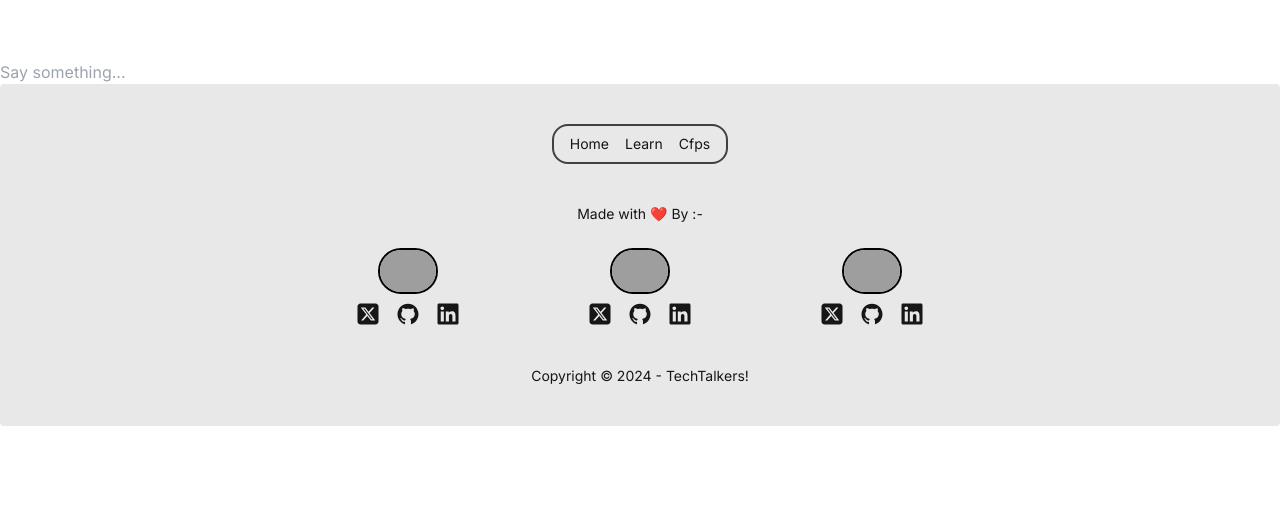
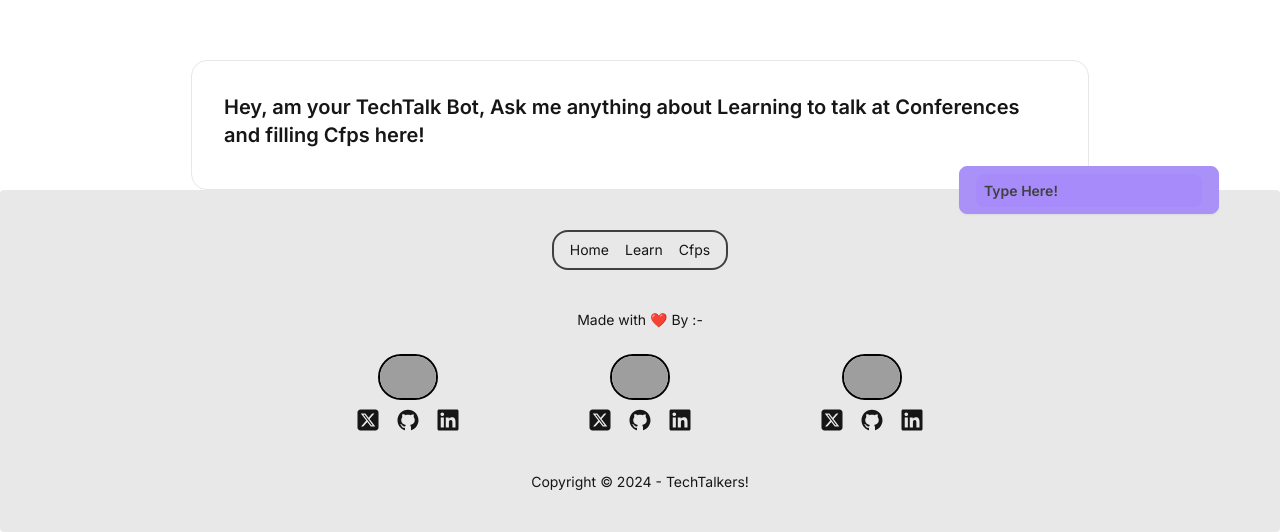
Before and after one commit to yash-raj10/Speaker.HUB, a Next.js app: page /learn in a window 1280 px wide. Shown: the part 3118-3650 px from the top of the page. Before the commit the page ends 3544 px from the top, so only its background shows below. Built offline with nearby package versions, Linux system fonts and the light colour scheme; grey boxes are pictures that could not be loaded.

Commit message:
chatbot done

```diff
--- a/src/app/learn/page.jsx
+++ b/src/app/learn/page.jsx
@@ -289,49 +289,35 @@ const page = () => {
         </li>
       </ul>
 
-      {/* <div className="container mx-auto p-4">
-        <div className="chat-container flex flex-col items-start">
-          <ChatFeed
-            messages={[messages]}
-            onSendMessage={handleSendMessage}
-            user={{ name: "You" }}
-            bot={{ name: "McQueen" }}
-            className="chat-messages overflow-y-auto"
+      <div className="w-full flex  items-center justify-center">
+        <div className="indicator ">
+          <div className="indicator-item indicator-bottom">
+            <form className="btn btn-primary" onSubmit={handleSubmit}>
+              <input
+                className="bg-violet-400  p-2 rounded-lg text-black placeholder-neutral-700 outline-none"
+                value={input}
+                placeholder="Type Here!"
+                onChange={handleInputChange}
               />
-          <div>{messages}</div>
-          <div className="chat-input mt-4">
-            <input
-              type="text"
-              placeholder="Type your message..."
-              value={inputText}
-              onChange={(e) => setInputText(e.target.value)}
-              className="input-field w-full border border-gray-300 rounded-md p-2"
-            />
-            <button
-              onClick={handleSendMessage}
-              className="send-button bg-blue-500 hover:bg-blue-700 text-white font-bold py-2 px-4 rounded-md"
-            >
-              Send
-            </button>
+            </form>
           </div>
-        </div>
-      </div> */}
-
-      <div>
+          <div className="card border ">
+            <div className="card-body max-w-4xl">
+              <h2 className="card-title ">
+                Hey, am your TechTalk Bot, Ask me anything about Learning to
+                talk at Conferences and filling Cfps here!
+              </h2>
+              <div className="">
                 {messages.map((m) => (
                   <div key={m.id}>
                     {m.role === "user" ? "User: " : "AI: "}
                     {m.content}
                   </div>
                 ))}
-
-        <form onSubmit={handleSubmit}>
-          <input
-            value={input}
-            placeholder="Say something..."
-            onChange={handleInputChange}
-          />
-        </form>
+              </div>
+            </div>
+          </div>
+        </div>
       </div>
 
       <footer className="footer footer-center p-10 bg-base-200 text-base-content rounded">
```
Lines whose indentation alone changed are shown as unchanged.
